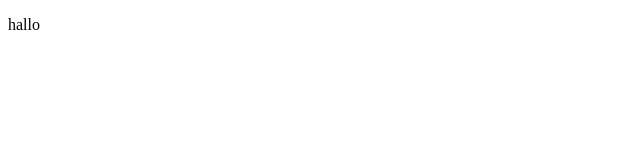
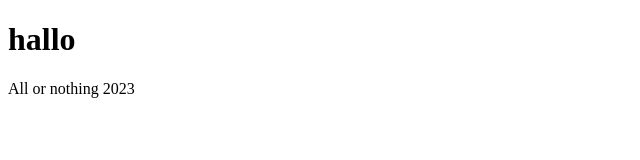
Before and after one commit to mr-funtor/teach-git-2, a plain HTML site: page index.html in a window 1280 px wide. Shown: the whole page, without its empty margins (0-640 px from the left). Drawn offline with Linux system fonts and the light colour scheme.

Commit message:
first changes

```diff
--- a/index.html
+++ b/index.html
@@ -1,11 +1,13 @@
 <!DOCTYPE html>
 <html lang="en">
+    <link rel="stylesheet" href="style.css">
 <head>
     <meta charset="UTF-8">
     <meta name="viewport" content="width=device-width, initial-scale=1.0">
     <title>Document</title>
 </head>
 <body>
-    <p>hallo</p>
+    <h1>hallo</h1>
+    <p>All or nothing 2023</p>
 </body>
 </html>
```
Also changed, not shown: style.css (added).
